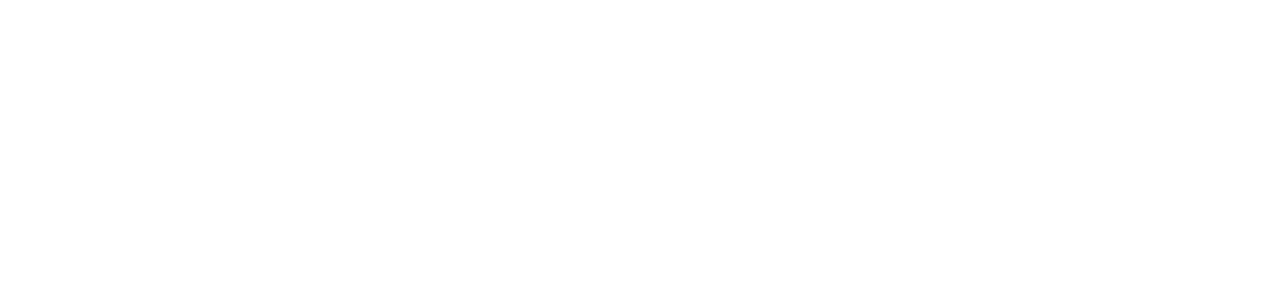
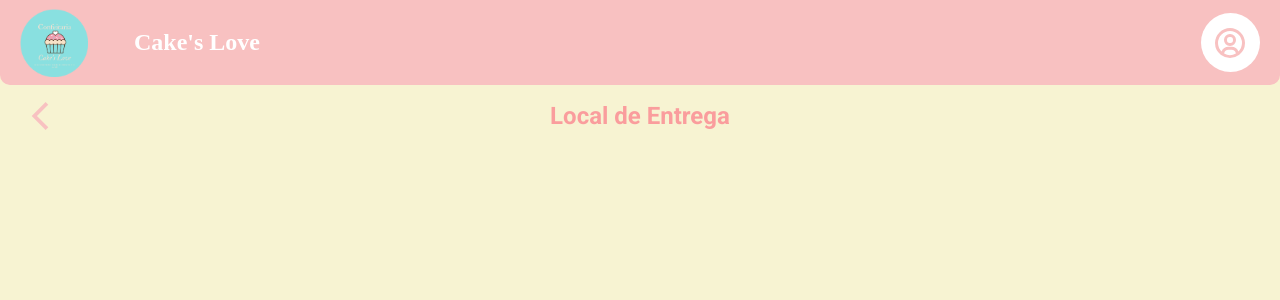
Before and after one commit to JeffMota/projeto15-cakeslove-front, a React (Create React App) app: page /entrega in a window 1280 px wide. Before the commit this address had no page. Shown: the top 300 px of the page. Built offline with nearby package versions, Linux system fonts and the light colour scheme.

Commit message:
feat: EntregaPage

```diff
--- a/src/App.js
+++ b/src/App.js
@@ -7,6 +7,7 @@
 import Catalogo from './routes/Catalogo';
 import CarrinhoTela from './routes/Carrinho';
 import UserPage from './routes/UserPage';
+import Entrega from './routes/Entrega';
 
 function App() {
   return (
@@ -20,6 +21,7 @@
             <Route path='/catalogo' element={<Catalogo />} />
             <Route path='/confirme-pedido' element={<CarrinhoTela />} />
             <Route path='/user-page' element={<UserPage />} />
+            <Route path='/entrega' element={<Entrega />} />
           </Routes>
         </BrowserRouter>
       </PagesContextProvider>
--- /dev/null
+++ b/src/routes/Entrega.jsx
@@ -0,0 +1,25 @@
+import styled from "styled-components"
+import NavBar from "../components/NavBar"
+import TitlePage from "../components/TitlePage"
+
+export default function Entrega() {
+    return (
+        <EntragaContainer>
+            <NavBar />
+            <TitlePage title="Local de Entrega" />
+        </EntragaContainer>
+    )
+}
+
+const EntragaContainer = styled.div`
+    display: flex;
+    flex-direction: column;
+    background-color: #F7F3D2;
+    width: 100vw;
+    min-height: 100vh;
+
+    padding: 150px 0;
+    align-items: center;
+
+    overflow-y: scroll;
+`
```
